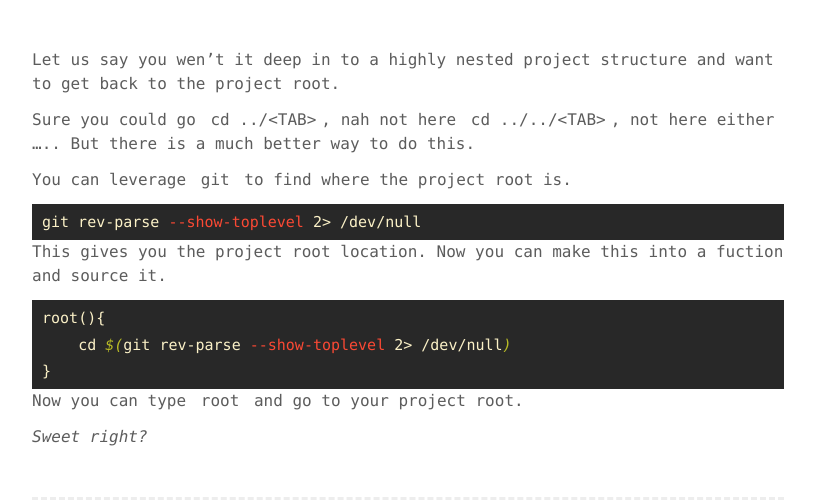
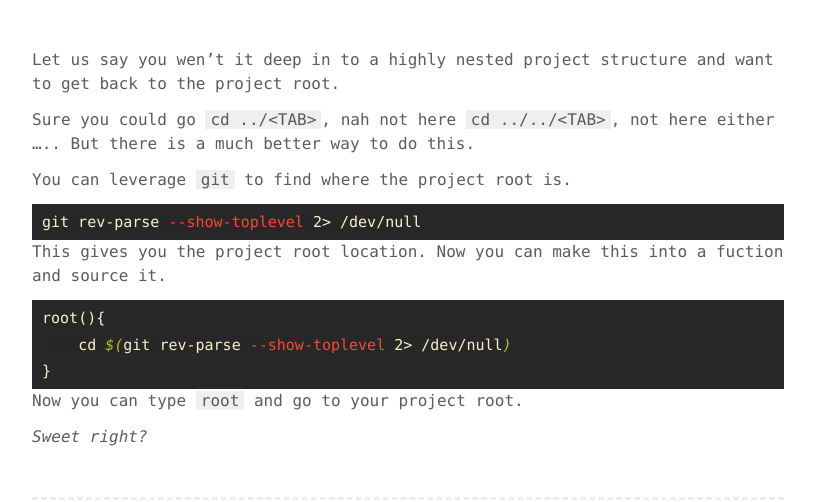
Before and after one commit to meain/blog, a Jekyll site: the page built from _posts/2018-11-04-go-to-root-of-git-project.md, in a window 1280 px wide. Shown: the part 188-690 px from the top of the page, without its empty margins (232-1047 px from the left). Built offline with Jekyll 4.4.1, drawn with Linux system fonts in a browser that asks for light colours; some web fonts are replaced; comment, search, counter and statistics services are not loaded.

Commit message:
add a very light background for code blocks

```diff
--- a/assets/scss/_layout.scss
+++ b/assets/scss/_layout.scss
@@ -32,6 +32,7 @@ body {
 }
 code {
     font-family: monaco, monospace, sans-serif;
+    background-color: rgba(40,40,40,0.07);
 }
 pre {
     border: 0;
```
